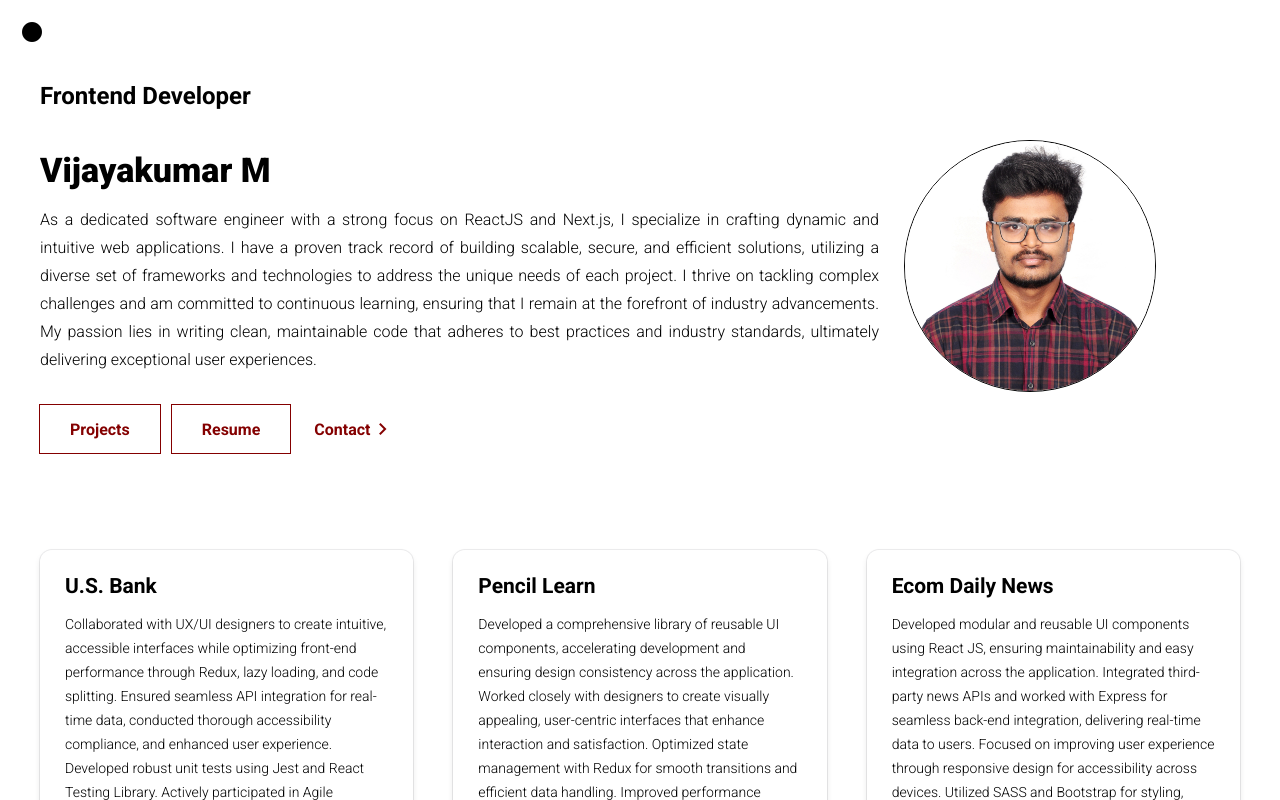
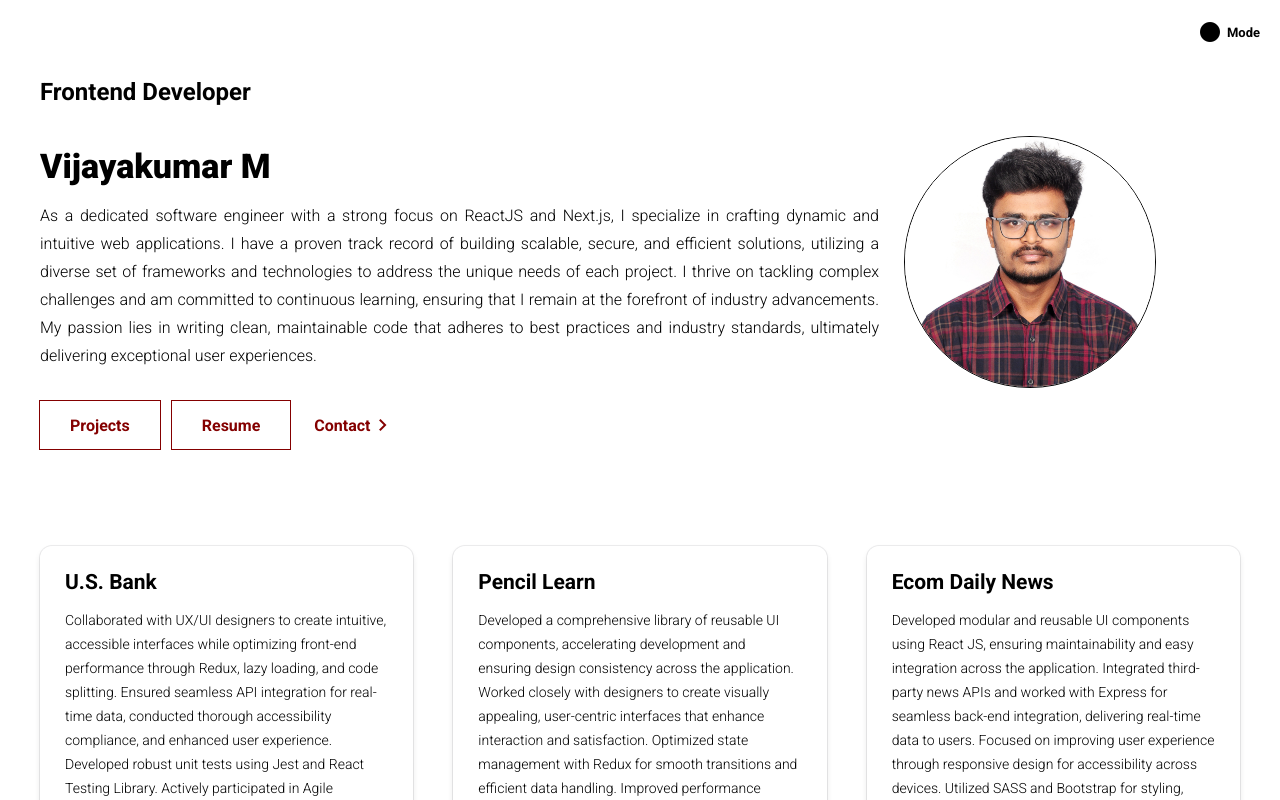
Before and after one commit to Brutusdeveloper/portfolio-vijay, a React (Create React App) app: page / in a window 1280 px wide. Shown: the top 800 px of the page. Built offline with nearby package versions, Linux system fonts and the light colour scheme; a web font is replaced by a local one.

Commit message:
changes option

```diff
--- a/src/App.js
+++ b/src/App.js
@@ -18,12 +18,16 @@ const App = () => {
     <ThemeContext.Provider value={{ isDarkMode }}>
       <div className="wrapperContainer">
         <div className={`dark ${isDarkMode ? "light" : ""}`}>
+          <div className="d-flex gap-2 item-center mode pointerCursor"  onClick={() => setIsDarkMode(!isDarkMode)}>
           <span
             className="material-icons pointerCursor"
-            onClick={() => setIsDarkMode(!isDarkMode)}
+
           >
             brightness_1
           </span>
+          <span className="themeText">Mode</span>
+          </div>
+
           <ProfileContainer />
           <Projects />
           <EducationAndExperience />
--- a/src/style/index.scss
+++ b/src/style/index.scss
@@ -55,6 +55,12 @@ body {
 img {
   width: 30px;
   height: 30px;
+}
+.mode{
+  justify-content: end;
+  .themeText{
+    font-size: 13px;
+  }
 }
 //////////////////////////////////////////
 
```
Also changed, not shown: src/components/projectExperience/ProfileContainer.js (+2 -9 lines).
